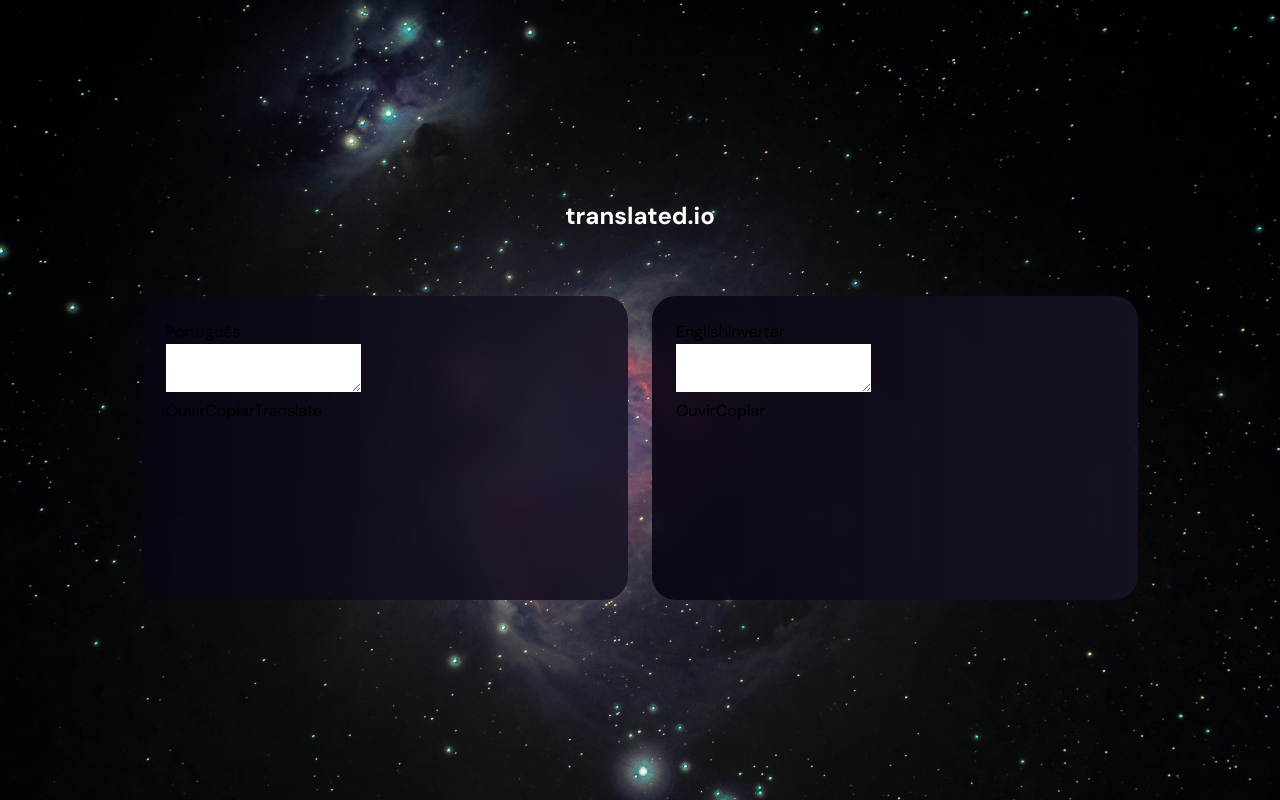
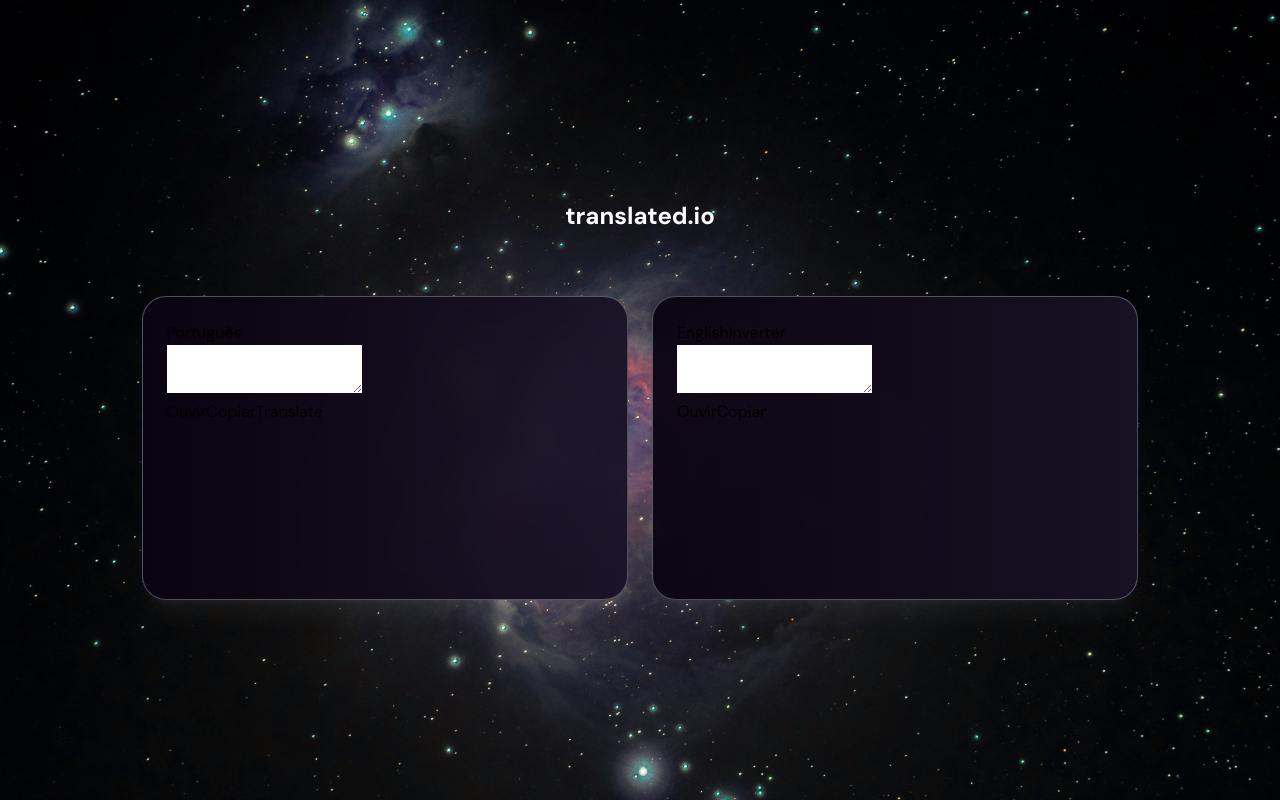
Before and after one commit to fe-liphis/translate-app, a React (Vite) app: page / in a window 1280 px wide. Built offline with nearby package versions, Linux system fonts and the light colour scheme.

Commit message:
FEAT: Finalizado a estilização das Box's de tradução

```diff
--- a/src/App.tsx
+++ b/src/App.tsx
@@ -4,7 +4,7 @@
       <h1 className="text-2xl font-bold text-center w-full mb-10 text-white">
         translated.io
       </h1>
-      <section className="bg-gradient-to-r from-boxF/90 to-boxT/90 h-38 w-38 rounded-3xl p-6 backdrop-blur-md">
+      <section className="bg-gradient-to-r from-boxF/95 to-boxT/95 h-38 w-38 rounded-3xl p-6 backdrop-blur-md border border-border/35 shadow-xl shadow-white/5">
         <header>
           <button>Português</button>
         </header>
@@ -15,7 +15,7 @@
           <button>Translate</button>
         </footer>
       </section>
-      <section className="bg-gradient-to-r from-boxF/90 to-boxT/90 h-38 w-38 rounded-3xl p-6 backdrop-blur-md">
+      <section className="bg-gradient-to-r from-boxF/95 to-boxT/95 h-38 w-38 rounded-3xl p-6 backdrop-blur-md border border-border/35 shadow-xl shadow-white/5">
         <header>
           <button>English</button>
           <button>Inverter</button>
--- a/tailwind.config.js
+++ b/tailwind.config.js
@@ -6,6 +6,7 @@
       colors: {
         boxF: "#0A0412",
         boxT: "#191226",
+        border: "#CDD5E0",
       },
       backgroundImage: {
         backgroundApp:
```
